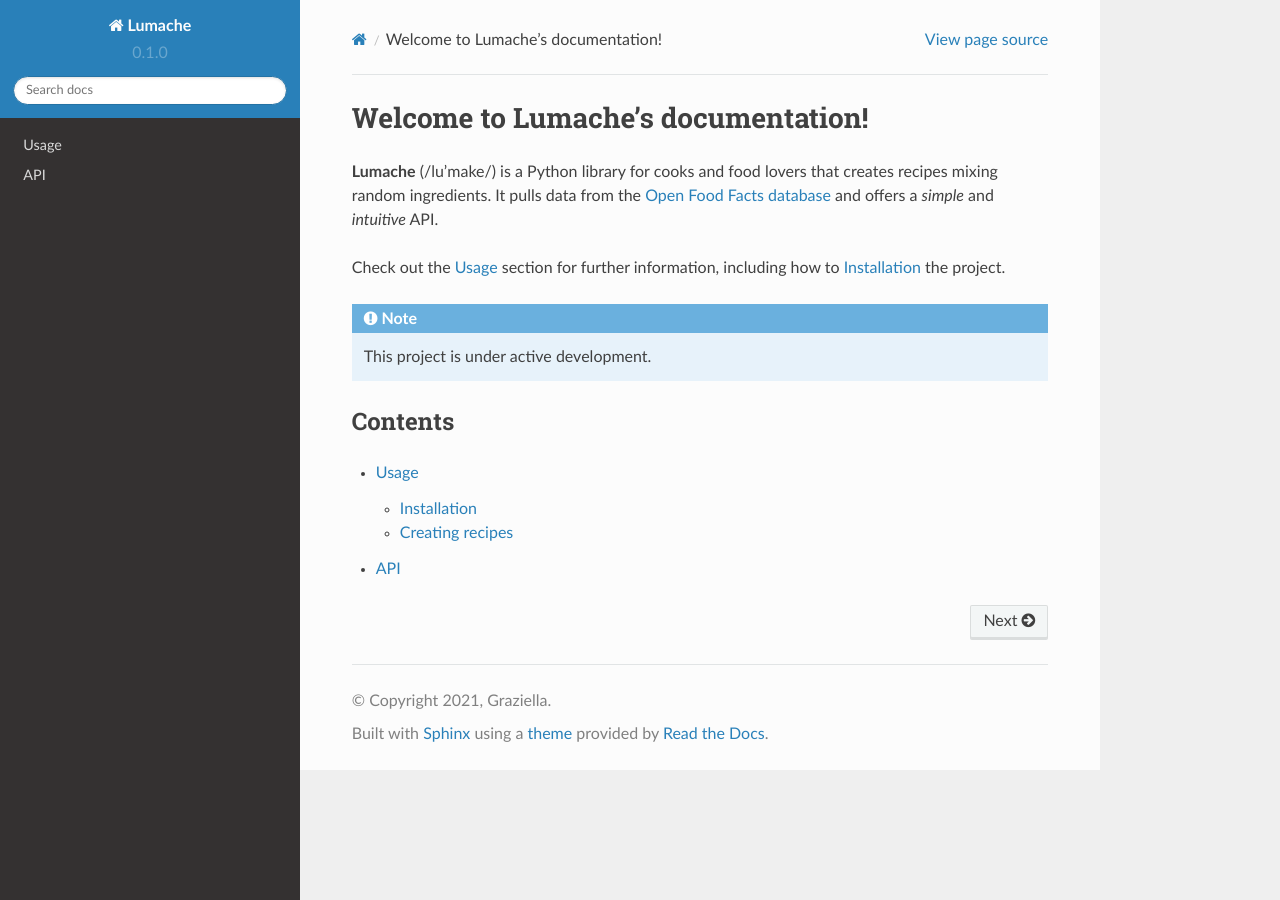
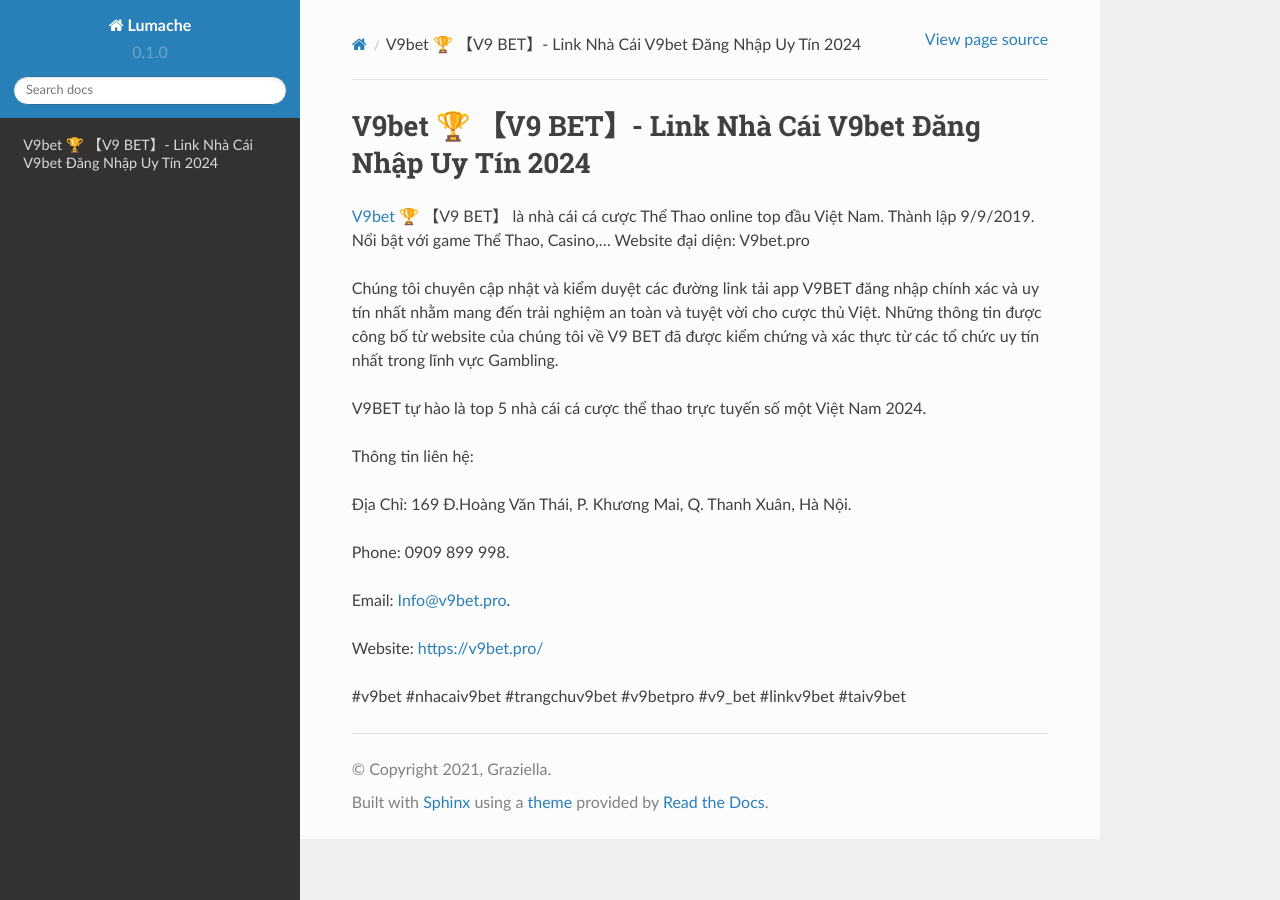
Before and after one commit to nhattuong947/v9betpro, a Sphinx documentation site: the page built from docs/source/index.rst, in a window 1280 px wide. Built offline with Sphinx 7.4.7 and the Read the Docs theme 2.0.0, drawn with Linux system fonts in a browser that asks for light colours.

Commit message:
Update index.rst

```diff
--- a/docs/source/index.rst
+++ b/docs/source/index.rst
@@ -1,22 +1,20 @@
-Welcome to Lumache's documentation!
+V9bet 🏆 【V9 BET】- Link Nhà Cái V9bet Đăng Nhập Uy Tín 2024
 ===================================
 
-**Lumache** (/lu'make/) is a Python library for cooks and food lovers
-that creates recipes mixing random ingredients.
-It pulls data from the `Open Food Facts database <https://world.openfoodfacts.org/>`_
-and offers a *simple* and *intuitive* API.
+`V9bet <https://v9bet.pro/>`_ 🏆 【V9 BET】 là nhà cái cá cược Thể Thao online top đầu Việt Nam. Thành lập 9/9/2019. Nổi bật với game Thể Thao, Casino,... Website đại diện: V9bet.pro
 
-Check out the :doc:`usage` section for further information, including
-how to :ref:`installation` the project.
+Chúng tôi chuyên cập nhật và kiểm duyệt các đường link tải app V9BET đăng nhập chính xác và uy tín nhất nhằm mang đến trải nghiệm an toàn và tuyệt vời cho cược thủ Việt. Những thông tin được công bố từ website của chúng tôi về V9 BET đã được kiểm chứng và xác thực từ các tổ chức uy tín nhất trong lĩnh vực Gambling.
 
-.. note::
+V9BET tự hào là top 5 nhà cái cá cược thể thao trực tuyến số một Việt Nam 2024.
 
-   This project is under active development.
+Thông tin liên hệ:
 
-Contents
---------
+Địa Chỉ: 169 Đ.Hoàng Văn Thái, P. Khương Mai, Q. Thanh Xuân, Hà Nội.
 
-.. toctree::
+Phone: 0909 899 998.
 
-   usage
-   api
+Email: Info@v9bet.pro.
+
+Website: https://v9bet.pro/
+
+#v9bet #nhacaiv9bet #trangchuv9bet #v9betpro #v9_bet #linkv9bet #taiv9bet
```
